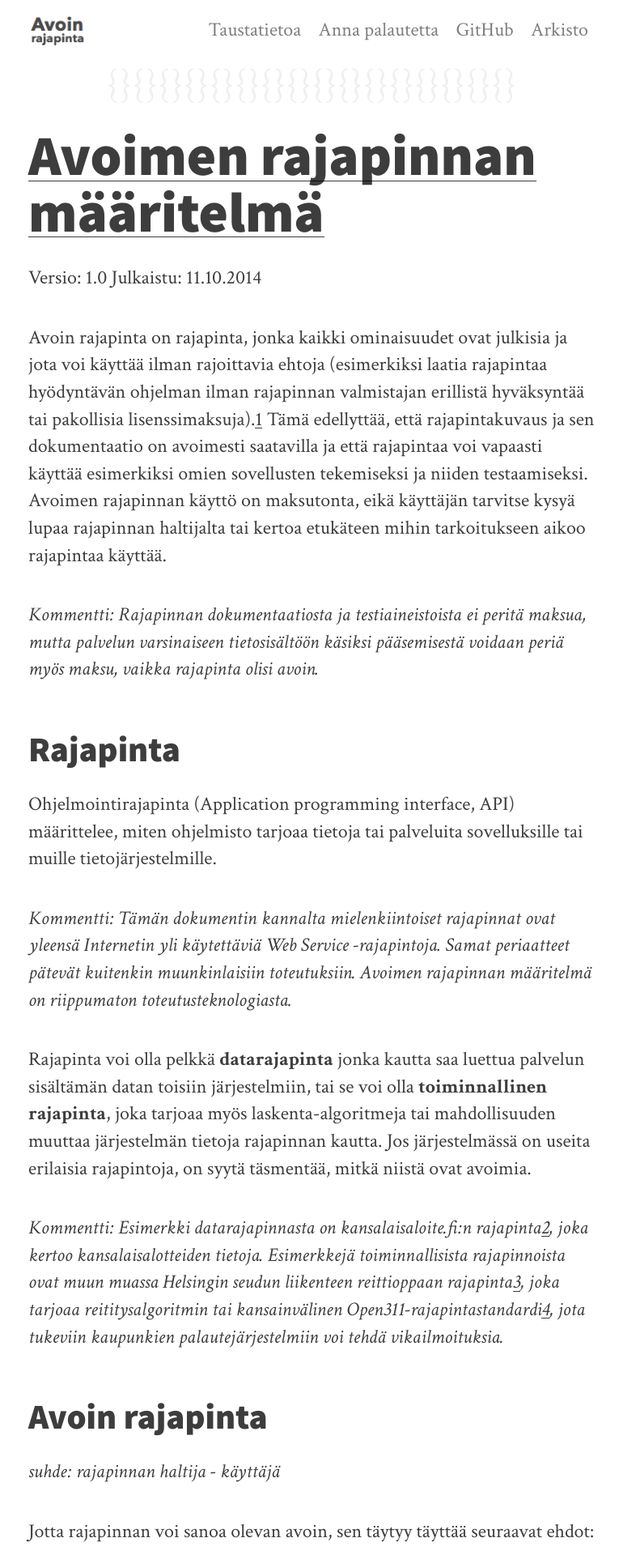
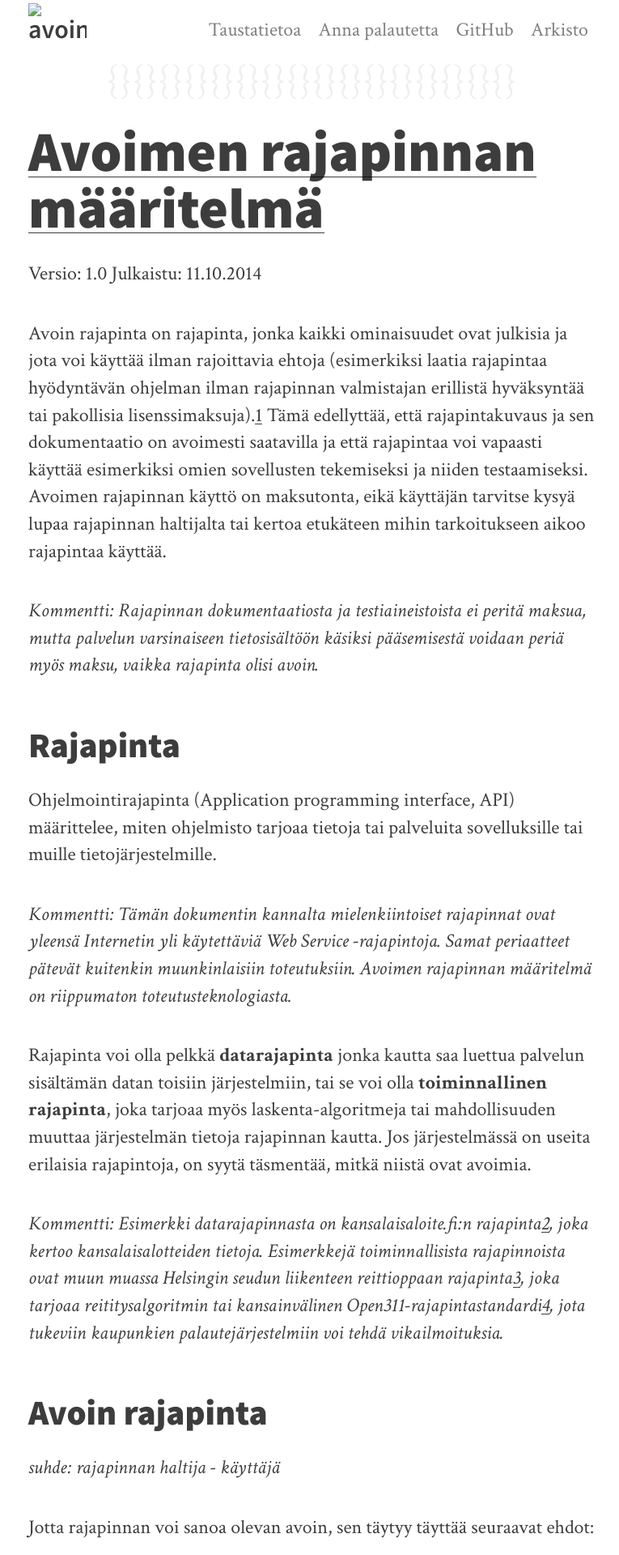
Before and after one commit to okffi/open-api-definition, a Jekyll site: the page built from index.html, in a window 1280 px wide. Shown: the top 1920 px of the page at 81% size, without its empty margins (255-1020 px from the left). Built offline with Jekyll 4.4.1, drawn with Linux system fonts in a browser that asks for light colours; nearby versions of some CDN libraries; the list of posts is cut into pages by our own code.

Commit message:
Update header.html
Korjaus.

```diff
--- a/_includes/header.html
+++ b/_includes/header.html
@@ -1,7 +1,7 @@
 <header>
   <a href="{{ site.baseurl }}/" class="website-title">
     {% if site.logo-image %}
-      <img alt="{{ site.name }}" src="{{ site.baseurl }}{{ site.logo-image }}">
+      <img alt="{{ site.name }}" src="{{ site.baseurl }}">
     {% else %}
       {{ site.name }}
     {% endif %}
```
